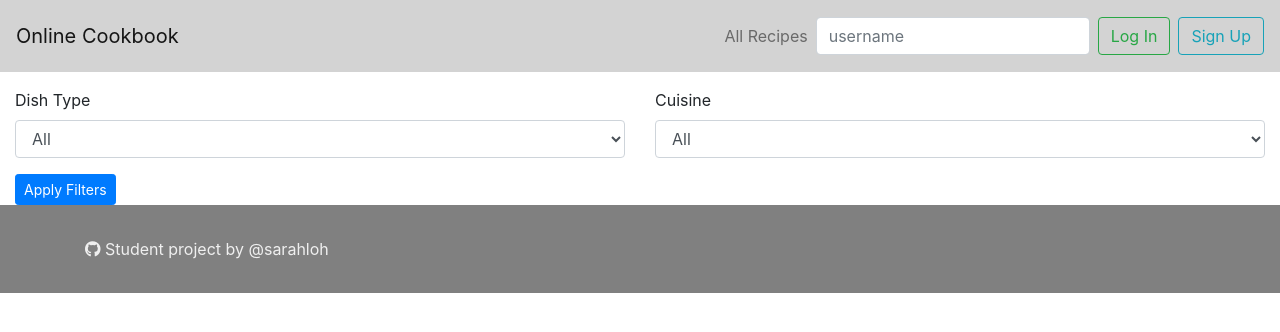
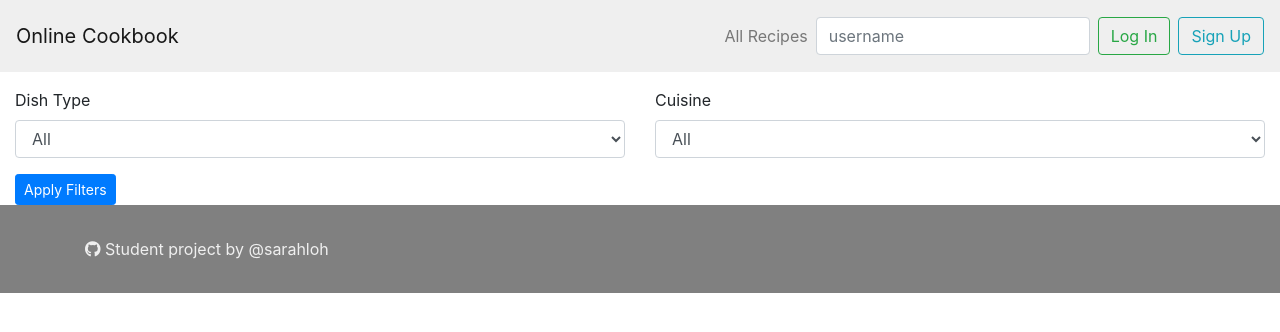
Before and after one commit to Code-Institute-Submissions/p4-online-cookbook, a Flask app: page / in a window 1280 px wide. Shown: the top 332 px of the page. Run offline with Flask 2, Linux system fonts and the light colour scheme; data that the repository does not hold is empty; some libraries are stand-ins or nearby versions.

Commit message:
Update header bg color

```diff
--- a/static/css/style.css
+++ b/static/css/style.css
@@ -16,7 +16,7 @@ ul {
 /********************** colours */
 
 .bg-header {
-    background-color: lightgrey;
+    background-color: #efefef;
 }
 
 .bg-footer {
```
